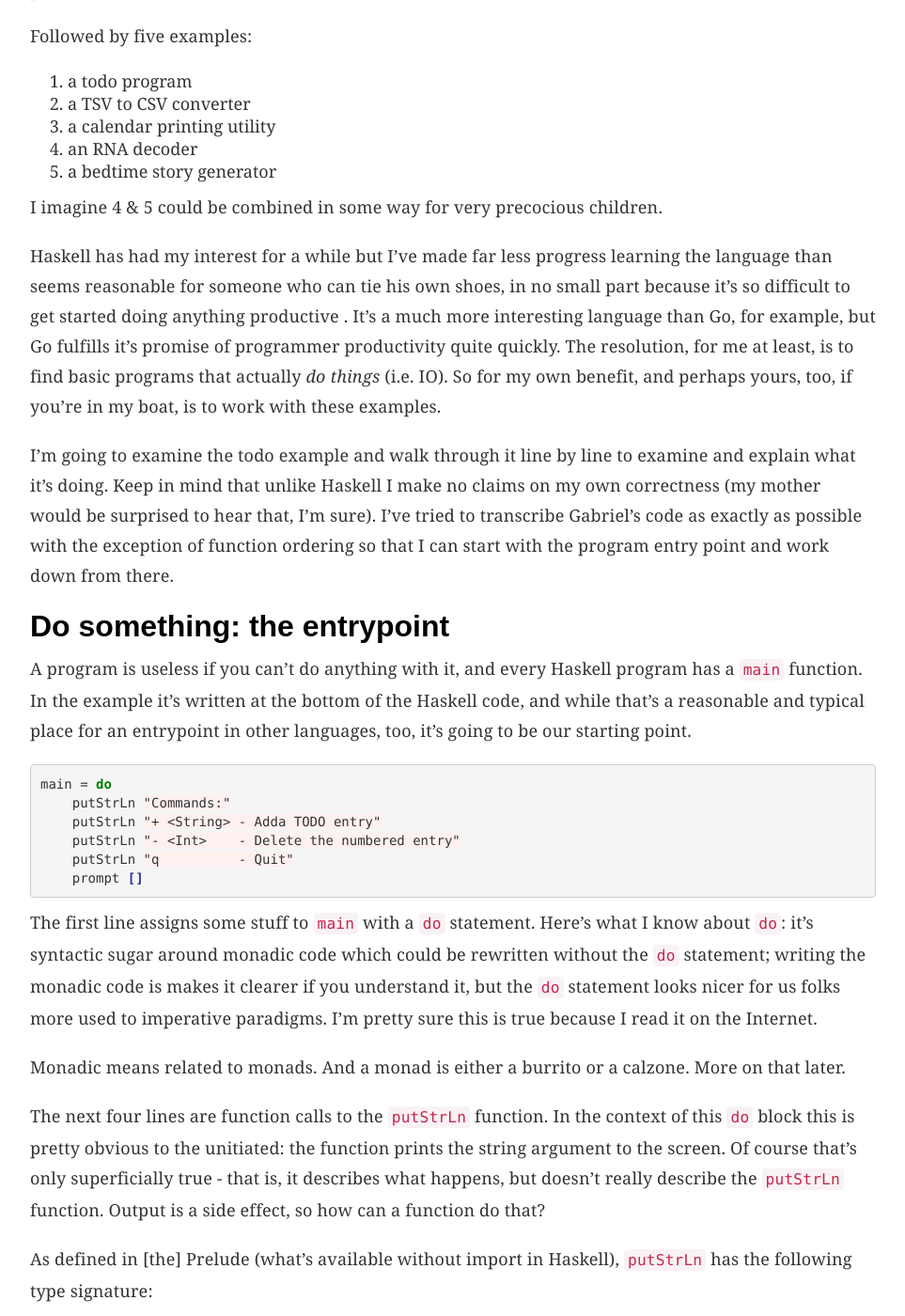
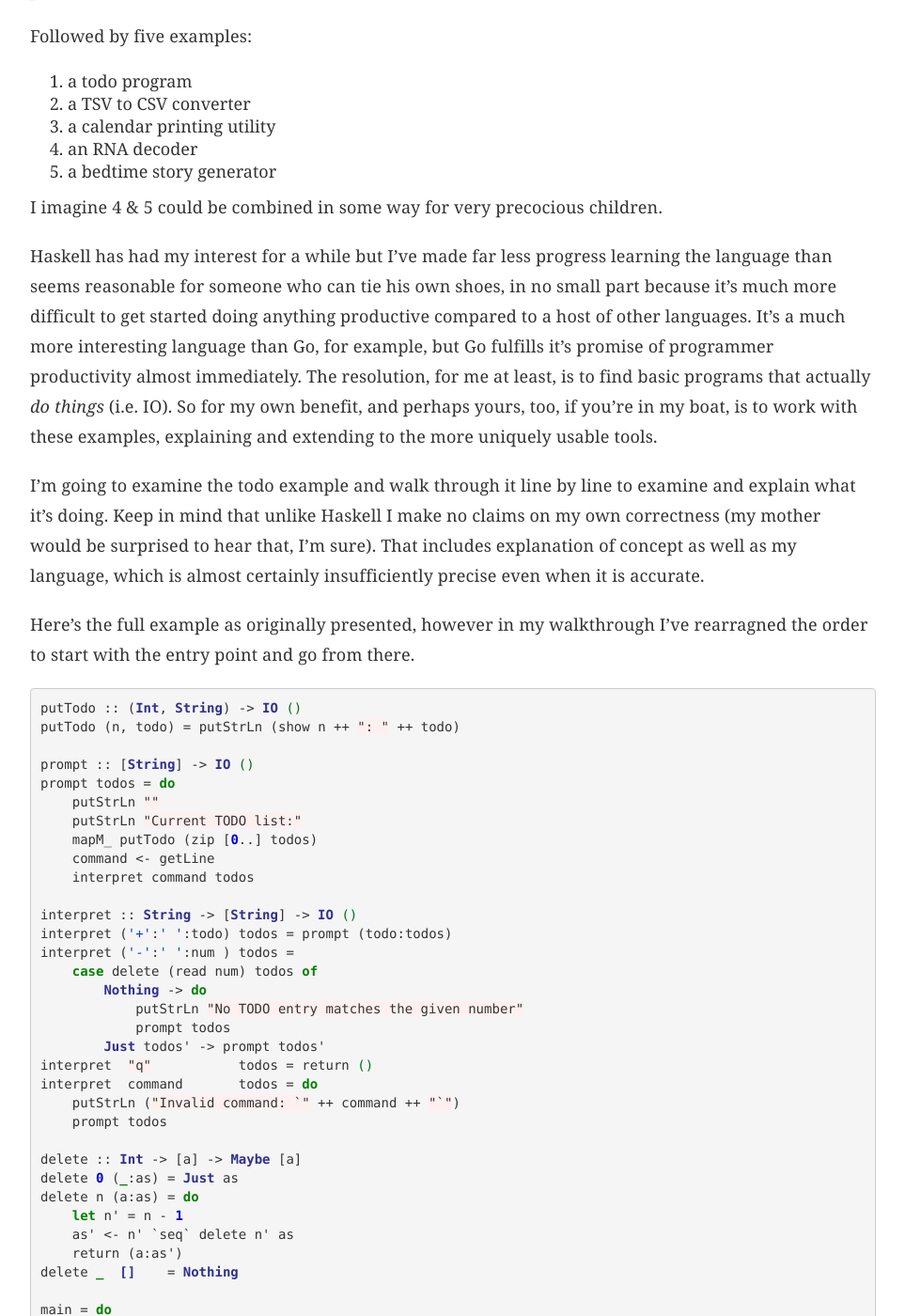
Before and after one commit to bennylope/bennylope.github.com, a Jekyll site: the page built from _posts/2015-10-11-haskell-todo.md, in a window 1280 px wide and 1400 px high, scrolled down 430 px. Shown: the whole window at 94% size, without its empty margins (158-1121 px from the left). Built offline with Jekyll 4.4.1, drawn with Linux system fonts in a browser that asks for light colours; some web fonts are replaced; Markdown is read by kramdown in place of the engine named in the settings; some of the changed text lies outside the part shown.

Commit message:
Sundry Haskell todo post updates

````diff
--- a/_posts/2015-10-11-haskell-todo.md
+++ b/_posts/2015-10-11-haskell-todo.md
@@ -15,7 +15,11 @@
 Regarding the state of example Haskell code, often using advanced langauge
 idioms:
 
-> So I would like to swing the pendulum in the other direction by just writing five small but useful programs without any imports, language extensions, or advanced features. These are programs that you could write in any other language and that's the point: you can use Haskell in the same way that you use other languages.
+> So I would like to swing the pendulum in the other direction by just
+> writing five small but useful programs without any imports, language
+> extensions, or advanced features. These are programs that you could
+> write in any other language and that's the point: you can use Haskell
+> in the same way that you use other languages.
 
 Followed by five examples:
 
@@ -29,20 +33,66 @@
 
 Haskell has had my interest for a while but I've made far less progress
 learning the language than seems reasonable for someone who can tie his own
-shoes, in no small part because it's so
-difficult to get started doing anything productive . It's a much more
+shoes, in no small part because it's much more
+difficult to get started doing anything productive compared to a host of
+other languages. It's a much more
 interesting language than Go, for example, but Go fulfills it's promise of
-programmer productivity quite quickly. The resolution, for me at least, is to
+programmer productivity almost immediately. The resolution, for me at least, is to
 find basic programs that actually *do things* (i.e. IO). So for my own
 benefit, and perhaps yours, too, if you're in my boat, is to work with
-these examples.
+these examples, explaining and extending to the more uniquely usable
+tools.
 
 I'm going to examine the todo example and walk through it line by line to
 examine and explain what it's doing. Keep in mind that unlike Haskell I make no
 claims on my own correctness (my mother would be surprised to hear that, I'm
-sure). I've tried to transcribe Gabriel's code as exactly as possible with the
-exception of function ordering so that I can start with the program entry point
-and work down from there.
+sure). That includes explanation of concept as well as my language, which
+is almost certainly insufficiently precise even when it is accurate.
+
+Here's the full example as originally presented, however in my
+walkthrough I've rearragned the order to start with the entry point and
+go from there.
+
+```haskell
+putTodo :: (Int, String) -> IO ()
+putTodo (n, todo) = putStrLn (show n ++ ": " ++ todo)
+
+prompt :: [String] -> IO ()
+prompt todos = do
+    putStrLn ""
+    putStrLn "Current TODO list:"
+    mapM_ putTodo (zip [0..] todos)
+    command <- getLine
+    interpret command todos
+
+interpret :: String -> [String] -> IO ()
+interpret ('+':' ':todo) todos = prompt (todo:todos)
+interpret ('-':' ':num ) todos =
+    case delete (read num) todos of
+        Nothing -> do
+            putStrLn "No TODO entry matches the given number"
+            prompt todos
+        Just todos' -> prompt todos'
+interpret  "q"           todos = return ()
+interpret  command       todos = do
+    putStrLn ("Invalid command: `" ++ command ++ "`")
+    prompt todos
+
+delete :: Int -> [a] -> Maybe [a]
+delete 0 (_:as) = Just as
+delete n (a:as) = do
+    let n' = n - 1
+    as' <- n' `seq` delete n' as
+    return (a:as')
+delete _  []    = Nothing
+
+main = do
+    putStrLn "Commands:"
+    putStrLn "+ <String> - Add a TODO entry"
+    putStrLn "- <Int>    - Delete the numbered entry"
+    putStrLn "q          - Quit"
+    prompt []
+```
 
 ## Do something: the entrypoint
 
@@ -68,7 +118,7 @@
 it on the Internet.
 
 Monadic means related to monads. And a monad is either a burrito or a calzone.
-More on that later.
+A *little* bit more on this later.
 
 The next four lines are function calls to the `putStrLn` function. In the
 context of this `do` block this is pretty obvious to the unitiated: the
@@ -90,6 +140,68 @@
 to `putStrLn` as Ruby's `print` is to `puts`, roughly.
 
 The last line of the `main` function calls the `prompt` function an empty list.
+
+### do or then
+
+As I mentioned, it's possible to write this kind of code without using
+`do`. Here's the `main` function written without the benefit of `do`
+notation.
+
+```haskell
+main =
+    putStrLn "Commands:" >>
+    putStrLn "+ <String> - Adda TODO entry" >>
+    putStrLn "- <Int>    - Delete the numbered entry" >>
+    putStrLn "q          - Quit" >>
+    prompt []
+```
+
+The "then" operator is used to chain operations. Here's the type
+signature of the `>>` or "then" operator:
+
+```haskell
+(>>) :: Monad m => m a -> m b -> m b
+```
+
+The description from the Haskell docs is reasonably helpful:
+
+> Sequentially compose two actions, discarding any value produced by the
+> first, like sequencing operators (such as the semicolon) in imperative
+> languages.
+
+That's exactly what we want to happen here.
+
+### So, what's a monad?
+
+There's a slew of explanations of what a monad is. An infamous attempt
+compares [monads to burritos](http://blog.plover.com/prog/burritos.html).
+Maybe this makes sense once you grok the concept of monads already, but
+I didn't find the explanation terribly helpful.
+
+A monad has a precise definition with regard to category theory, but
+better or at least shallower explanations are that monads are sequenced
+operations. Functions in Haskell are not sequentially applied, and
+monads allow you to do this. They also provide a way out when it comes
+to dealing with side effects which a pure functional programming
+otherwise prohibits.
+
+My suspicion is that it's possible to get reasonably far reading and
+writing Haskell code without fully grokking monads, and that once that
+is achieved they won't look half as complicated as they're presented.
+
+For now let's hold that a monad is a type class that sequences
+operations - even if that's terribly wrong.
+
+### Type classes
+
+Short aside about type classes: the best analogy for type classes in Python are abstract base classes, or if
+you're not familiar with abstact base classes, in practice the use of dunder
+methods. For instance you might write a function in Python that iterates over
+an object - we call this "iteration" - without needing to know what class the
+object is an instance of. It could be a string, a generator object, a class of
+your own creation - anything that defines a `__next__` method. So if a class
+defines a `__next__` method as well as an `__iter__` method then it's an
+iterator. This is conceptually similar to a type class.
 
 ## Prompt for input
 
@@ -269,17 +381,6 @@
 then be concatenated with the spacer string and the todo itself, and the
 resulting `String` is used as a parameter for the `putStrLn` function.
 
-### Type classes
-
-Short aside about type classes: the best analogy for type classes in Python are abstract base classes, or if
-you're not familiar with abstact base classes, in practice the use of dunder
-methods. For instance you might write a function in Python that iterates over
-an object - we call this "iteration" - without needing to know what class the
-object is an instance of. It could be a string, a generator object, a class of
-your own creation - anything that defines a `__next__` method. So if a class
-defines a `__next__` method as well as an `__iter__` method then it's an
-iterator. This is conceptually similar to a type class.
-
 ### Parantheses and function parameters
 
 Another sidenote: parantheses are unnecessary for calling functions in Haskell.
@@ -295,9 +396,10 @@
 ```
 
 Thinking as best I can as a compiler, I'd not necessarily recognize the
-evaluation order, so it needs to be syntactically enforced. An alternative way
-of writing this, and seemingly more idiomatic from the Haskell code I've seen,
-is to use the `$` operator:
+evaluation order - does `show` need to be evaluated first before calling
+`putStrLn`?  - so it needs to be syntactically enforced. An alternative
+way of writing this, and seemingly more idiomatic from the Haskell code
+I've seen, is to use the `$` operator:
 
 ```haskell
 putStrLn $ show n ++ ": " ++ todo
@@ -355,21 +457,22 @@
 It's takes a single element of type class `a`, a list of type class `a`, and
 returns a list of type class `a`. The way it's written here works because of
 how the arguments are interpreted. Substituting `cons` for `:` and as a non-infix
-function, it might look like this:
+function, it might look like this in Python:
 
 ```python
 cons("+", cons(" ", todo))
 ```
 
-Or more appropriately:
+Or more appropriately in Clojure:
 
 ```clojure
-(cons 1 (cons 2 [3,4,5]))
+(cons "+" (cons " " todo))
 ```
 
 The choice of quotation mark is significant, as well. Single quotes `'` are
-used for characters, double quotes `"` for strings. A string is syntactic sugar
-for a list of characters. If you try this in ghci you'll encounter an error:
+used for characters, double quotes `"` for strings. (Also, the `String`
+type is just an alias to a list of characters, e.g. `[Char]`.)
+If you try this in ghci you'll encounter an error:
 
 ```haskell
 ("+":" ":"My new todo")
@@ -601,14 +704,14 @@
 Just (a:as')
 ```
 
+`return` is a function with this type signautre:
+
+```haskell
+return :: Monad m => a -> m a
+```
+
+Given that `Just` is an instance of `Maybe` which is a `Monad`, we can
+see the equivalence - at least in this specific case.
 The explicit use of `Just` makes more sense to me, but having seen the `return`
 used enough in similar looking blocks of code, it smells like there's probably
 a reason to use `return` - I just couldn't tell you what it is.
-
-## Full code
-
-The full todo example code is available on [Gabriel's
-site](http://www.haskellforall.com/2015/10/basic-haskell-examples.html)
-or you can use the gist below.
-
-<script src="https://gist.github.com/bennylope/02b2ec6673d0a4840d17.js"></script>
````
